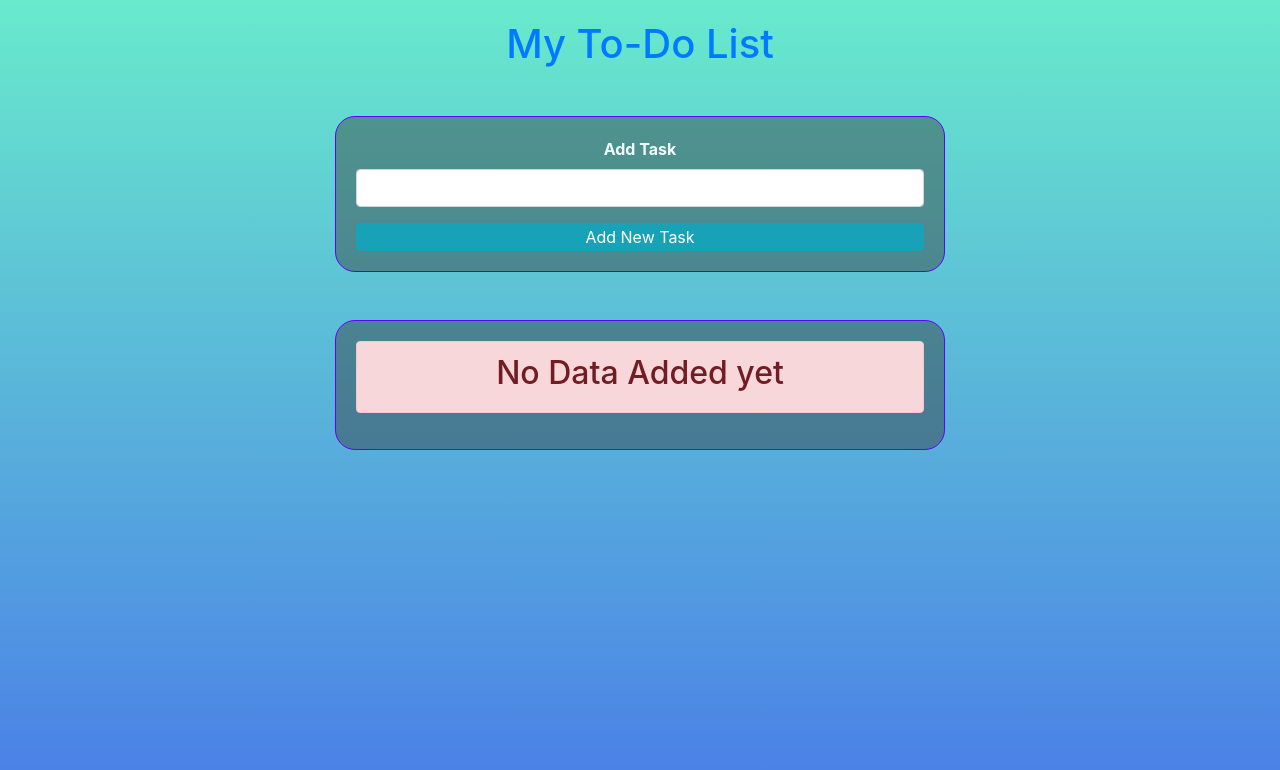
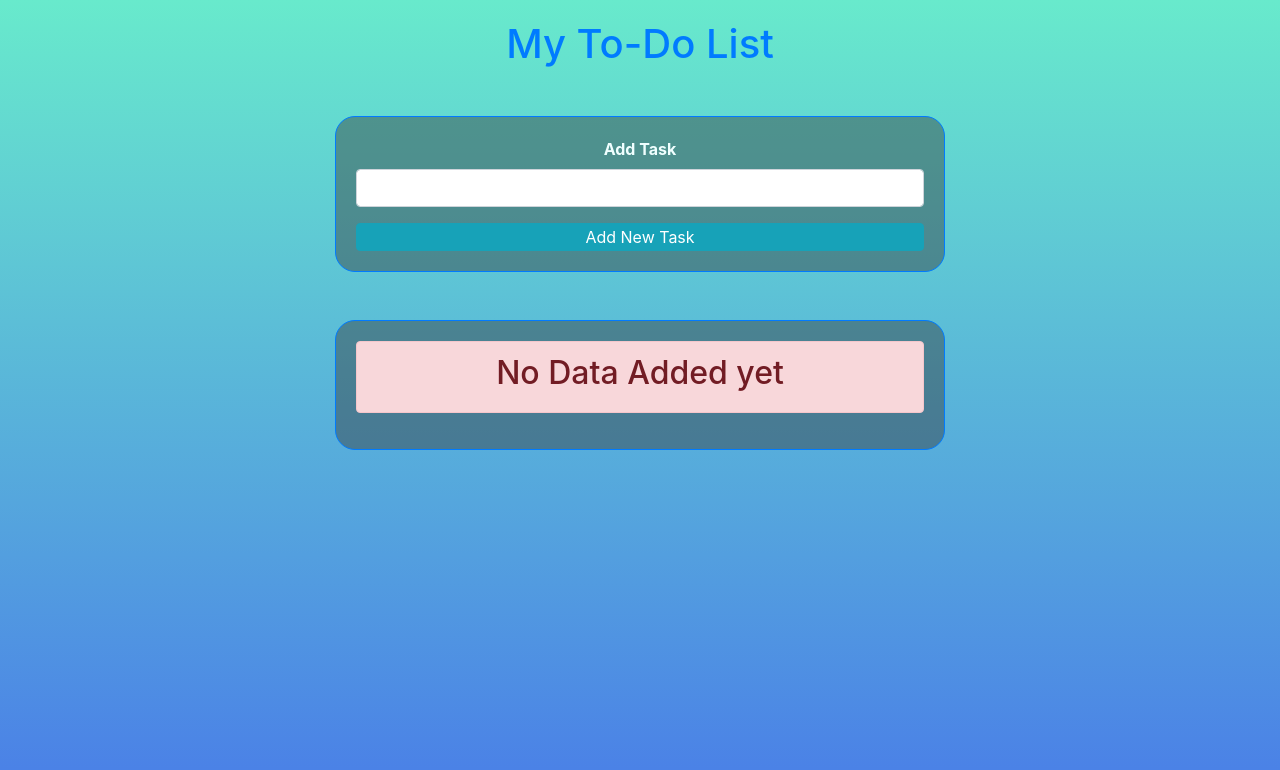
Before and after one commit to Ahmed-AbdElzaher/To-Do-App-with-javascript, a plain HTML site: page index.html in a window 1280 px wide. Drawn offline with nearby package versions, Linux system fonts and the light colour scheme.

Commit message:
Update main.css

```diff
--- a/css/main.css
+++ b/css/main.css
@@ -11,7 +11,7 @@ h1 {
 
 .card {
   background-color: rgba(51, 51, 51, 0.425);
-  border: 1px solid rgb(98, 0, 255);
+  border: 1px solid #007bff;
   border-radius: 20px;
 
 }
```
